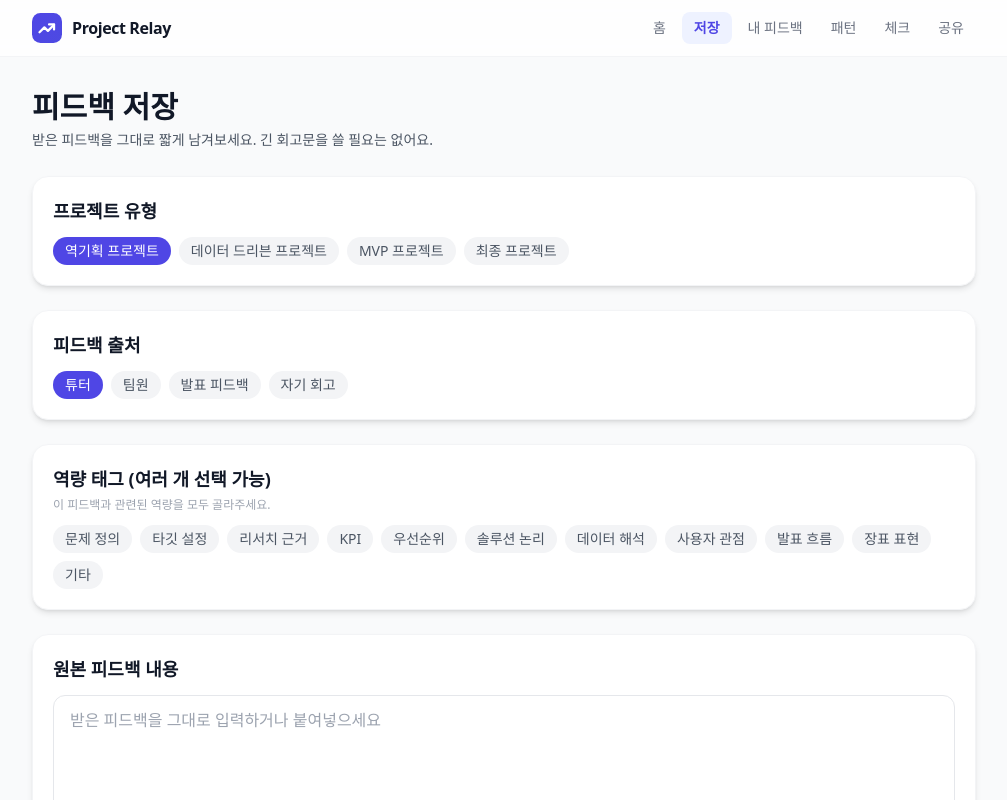
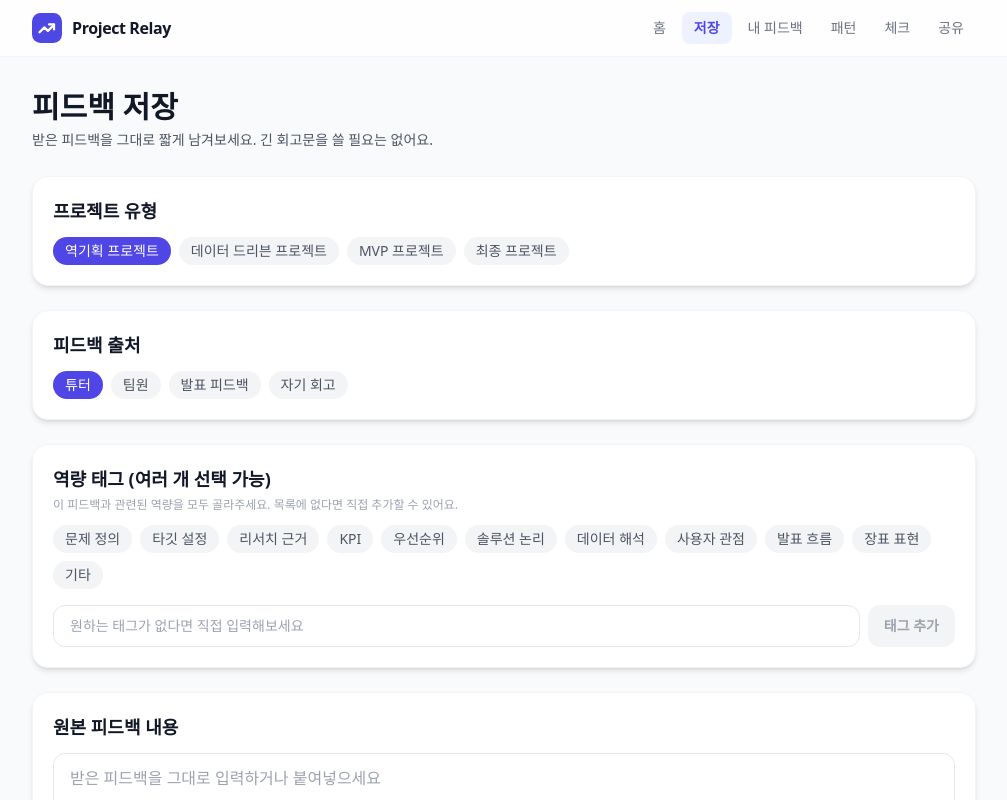
Before and after one commit to icanbeatthis03211-eng/project-relayV2, a Next.js app: page /feedback/new in a window 1280 px wide. Shown: the top 800 px of the page, without its empty margins (136-1143 px from the left). Built offline with nearby package versions, Linux system fonts and the light colour scheme; no server answers; the database is empty.

Commit message:
Add files via upload

```diff
--- a/app/feedback/new/page.tsx
+++ b/app/feedback/new/page.tsx
@@ -1,13 +1,13 @@
 "use client";
 
+import { useEffect, useState } from "react";
 import { useRouter } from "next/navigation";
-import { useState } from "react";
 import Button from "@/components/ui/Button";
 import Card from "@/components/ui/Card";
 import Tag from "@/components/ui/Tag";
 import Toast from "@/components/ui/Toast";
 import { FEEDBACK_SOURCES, PROJECT_TYPES, TAGS } from "@/lib/constants";
-import { createFeedback } from "@/lib/queries";
+import { createFeedback, getDistinctTagsByUser } from "@/lib/queries";
 import { getUserId } from "@/lib/user";
 
 export default function NewFeedbackPage() {
@@ -15,18 +15,44 @@ export default function NewFeedbackPage() {
   const [projectType, setProjectType] = useState(PROJECT_TYPES[0]);
   const [source, setSource] = useState(FEEDBACK_SOURCES[0]);
   const [tags, setTags] = useState<string[]>([]);
+  const [customTags, setCustomTags] = useState<string[]>([]);
+  const [newTagInput, setNewTagInput] = useState("");
   const [content, setContent] = useState("");
   const [isShareable, setIsShareable] = useState(false);
   const [submitting, setSubmitting] = useState(false);
   const [error, setError] = useState<string | null>(null);
   const [toast, setToast] = useState(false);
 
+  // 이전에 직접 추가했던 커스텀 태그를 불러와 다시 고를 수 있게 해줍니다.
+  useEffect(() => {
+    (async () => {
+      const { data } = await getDistinctTagsByUser(getUserId());
+      if (!data) return;
+      const predefined = new Set<string>(TAGS);
+      const history = data.filter((t) => !predefined.has(t));
+      if (history.length > 0) {
+        setCustomTags((prev) => Array.from(new Set([...prev, ...history])));
+      }
+    })();
+  }, []);
+
+  const allTagOptions = Array.from(new Set<string>([...TAGS, ...customTags]));
   const canSubmit = tags.length > 0 && content.trim().length > 0 && !submitting;
 
   function toggleTag(t: string) {
     setTags((prev) =>
       prev.includes(t) ? prev.filter((v) => v !== t) : [...prev, t]
     );
+  }
+
+  function handleAddCustomTag() {
+    const value = newTagInput.trim();
+    if (!value) return;
+    if (!allTagOptions.includes(value)) {
+      setCustomTags((prev) => [...prev, value]);
+    }
+    setTags((prev) => (prev.includes(value) ? prev : [...prev, value]));
+    setNewTagInput("");
   }
 
   async function handleSubmit() {
@@ -102,10 +128,11 @@ export default function NewFeedbackPage() {
           역량 태그 (여러 개 선택 가능)
         </p>
         <p className="text-xs text-gray-400 mb-3">
-          이 피드백과 관련된 역량을 모두 골라주세요.
+          이 피드백과 관련된 역량을 모두 골라주세요. 목록에 없다면 직접
+          추가할 수 있어요.
         </p>
         <div className="flex flex-wrap gap-2">
-          {TAGS.map((t) => (
+          {allTagOptions.map((t) => (
             <Tag
               key={t}
               label={t}
@@ -113,6 +140,30 @@ export default function NewFeedbackPage() {
               onClick={() => toggleTag(t)}
             />
           ))}
+        </div>
+
+        <div className="flex gap-2 mt-4">
+          <input
+            type="text"
+            value={newTagInput}
+            onChange={(e) => setNewTagInput(e.target.value)}
+            onKeyDown={(e) => {
+              if (e.key === "Enter") {
+                e.preventDefault();
+                handleAddCustomTag();
+              }
+            }}
+            placeholder="원하는 태그가 없다면 직접 입력해보세요"
+            className="flex-1 rounded-xl border border-gray-200 px-4 py-2.5 text-sm focus:outline-none focus:ring-2 focus:ring-indigo-500"
+          />
+          <button
+            type="button"
+            onClick={handleAddCustomTag}
+            disabled={!newTagInput.trim()}
+            className="shrink-0 rounded-xl px-4 py-2.5 text-sm font-semibold bg-indigo-50 text-indigo-600 hover:bg-indigo-100 transition-all disabled:bg-gray-100 disabled:text-gray-400"
+          >
+            태그 추가
+          </button>
         </div>
       </Card>
 
--- a/lib/queries.ts
+++ b/lib/queries.ts
@@ -44,6 +44,27 @@ export async function getFeedbacksByUser(
 
   if (error) return { data: null, error: toErrorMessage(error) };
   return { data: (data as Feedback[]) ?? [], error: null };
+}
+
+/**
+ * 사용자가 지금까지 저장한 피드백에서 사용된 모든 태그(중복 제거)를
+ * 가져옵니다. 미리 정의된 태그 목록에 없는, 사용자가 직접 추가한
+ * 커스텀 태그를 다음 피드백 저장 화면에서도 다시 보여주기 위해 사용해요.
+ */
+export async function getDistinctTagsByUser(
+  userId: string
+): Promise<QueryResult<string[]>> {
+  const { data, error } = await supabase
+    .from("feedbacks")
+    .select("tag")
+    .eq("user_id", userId);
+
+  if (error) return { data: null, error: toErrorMessage(error) };
+
+  const unique = Array.from(
+    new Set((data as { tag: string }[]).map((row) => row.tag))
+  );
+  return { data: unique, error: null };
 }
 
 export async function getFeedbackById(
```
